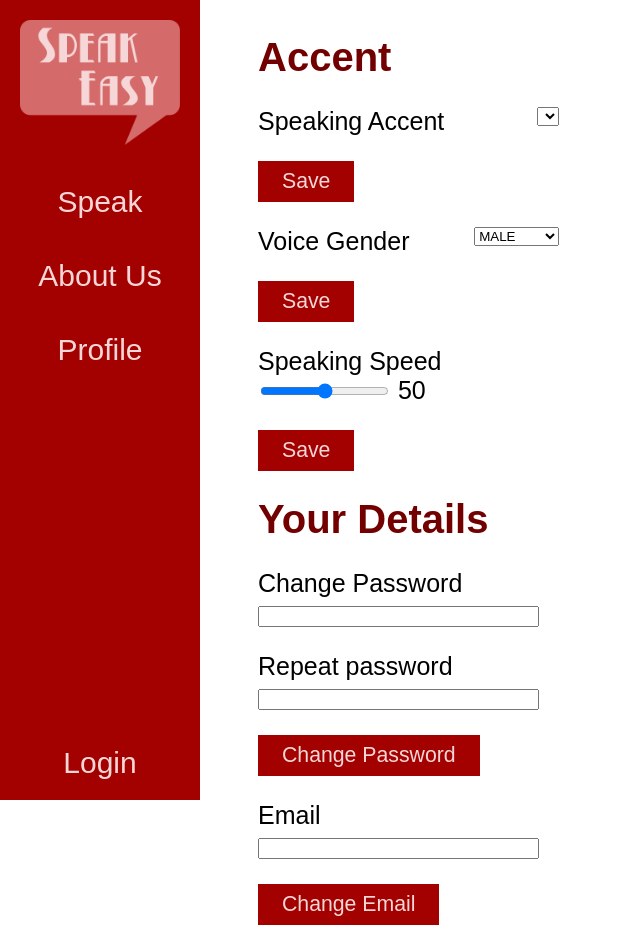
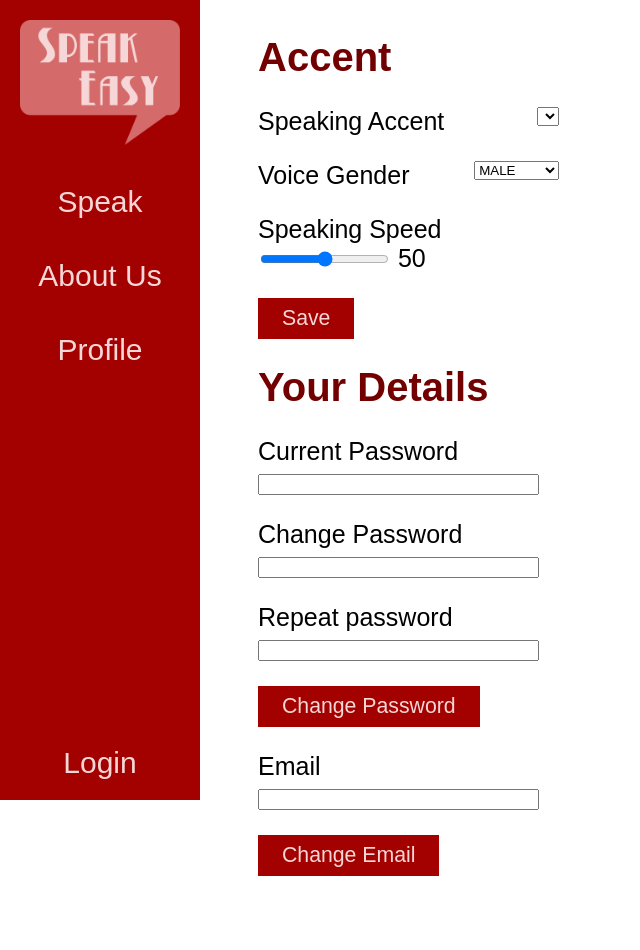
Before and after one commit to rakhadjo/speakeasy, a Flask app: page /profile in a window 1280 px wide. Shown: the whole page, without its empty margins (0-640 px from the left). After the commit the page ends 876 px from the top, so only its background shows below. Run offline with Flask 2, Linux system fonts and the light colour scheme; lists and menus that the app fills with data are empty.

Commit message:
Updated forms

```diff
--- a/speakeasy/app/forms.py
+++ b/speakeasy/app/forms.py
@@ -1,5 +1,12 @@
 from flask_wtf import FlaskForm
-from wtforms import StringField, PasswordField, BooleanField, SubmitField, SelectField
+from wtforms import (
+        StringField,
+        PasswordField,
+        BooleanField,
+        SubmitField,
+        SelectField,
+        FormField,
+        )
 from wtforms.fields.html5 import DecimalRangeField
 from wtforms.validators import ValidationError, DataRequired, Email, EqualTo, Length
 from app.models import User
@@ -35,25 +42,25 @@ class AccentProfileForm(FlaskForm):
     accent_dropdown = SelectField('Speaking Accent',
             choices = accents,
             validators = [DataRequired()])
-    submit = SubmitField("Save")
-
-class GenderProfileForm(FlaskForm):
     genders = [(g,g) for g in ("MALE", "FEMALE", "NEUTRAL")]
     gender_dropdown = SelectField("Voice Gender",
             choices = genders,
             validators = [DataRequired()])
-    submit = SubmitField("Save")
-
-class SpeedProfileForm(FlaskForm):
     speed = DecimalRangeField("Speaking Speed", default = 50)
-    submit = SubmitField("Save")
 
 class PasswordProfileForm(FlaskForm):
-    password = PasswordField("Change Password", validators=[DataRequired()])
-    password2 = PasswordField(
+    password = PasswordField("Current Password", validators=[DataRequired()])
+    new_password = PasswordField("Change Password", validators=[DataRequired()])
+    new_password2 = PasswordField(
             "Repeat password", validators=[DataRequired(), EqualTo("password")])
-    submit = SubmitField("Change Password")
 
 class EmailProfileForm(FlaskForm):
     email = StringField("Email", validators=[DataRequired(), Email()])
-    submit = SubmitField("Change Email")
+
+class ProfileForm(FlaskForm):
+    accent_form = FormField(AccentProfileForm)
+    password_form = FormField(PasswordProfileForm)
+    email_form = FormField(EmailProfileForm)
+    accent_submit = SubmitField("Save")
+    password_submit = SubmitField("Change Password")
+    email_submit = SubmitField("Change Email")
--- a/speakeasy/app/routes.py
+++ b/speakeasy/app/routes.py
@@ -11,11 +11,7 @@ from app.models import User, UserKeyboard, Keyboard
 from app.forms import (
         LoginForm,
         RegistrationForm,
-        AccentProfileForm,
-        GenderProfileForm,
-        SpeedProfileForm,
-        PasswordProfileForm,
-        EmailProfileForm,
+        ProfileForm,
         )
 
 @app.route("/")
@@ -80,26 +76,15 @@ def register():
 @app.route("/profile", methods=["GET", "POST"])
 #@login_required
 def profile():
-    accent_form = AccentProfileForm()
-    if accent_form.submit.data and accent_form.validate():
-        print(accent_form.accent_dropdown.data)
-    gender_form = GenderProfileForm()
-    if gender_form.submit.data and gender_form.validate():
-        print(gender_form.gender_dropdown.data)
-    speed_form = SpeedProfileForm()
-    if speed_form.submit.data and speed_form.validate():
-        print(speed_form.speed.data)
-    password_form = PasswordProfileForm()
-    if password_form.submit.data and password_form.validate():
-        print(password_form.password.data)
-        print(password_form.password.data)
-    email_form = EmailProfileForm()
-    if email_form.submit.data and email_form.validate():
-        print(email_form.email.data)
-    return render_template("profile.html",
-            accent_form=accent_form,
-            gender_form=gender_form,
-            password_form=password_form,
-            email_form=email_form,
-            speed_form=speed_form,
-            )
+    form = ProfileForm()
+    if form.accent_submit.data:
+        print("accent")
+        if form.accent_form.validate(form):
+            print(form.accent_form.accent_dropdown.data)
+    if form.password_submit.data:
+        if form.password_form.validate(form):
+            print("password validated")
+    if form.email_submit.data:
+        if form.email_form.validate(form):
+            print("email validated")
+    return render_template("profile.html", form=form)
--- a/speakeasy/app/templates/profile.html
+++ b/speakeasy/app/templates/profile.html
@@ -8,74 +8,67 @@
 <div class="column40">
 	<h1>Accent</h1>
 	<form action="" method="post" novalidate>
-		{{ accent_form.hidden_tag() }}
+		{{ form.hidden_tag() }}
+		{{ form.accent_form.hidden_tag() }}
+		{{ form.password_form.hidden_tag() }}
+		{{ form.email_form.hidden_tag() }}
 		<p>
-			{{ accent_form.accent_dropdown.label }}
-			{{ accent_form.accent_dropdown() }}
-			{% for error in accent_form.accent_dropdown.errors %}
-			<span class="error">[{{ error }}]</span>
-			{% endfor %}
-		</p>
-		<p style="display: block;">
-			{{ accent_form.submit() }}
-		</p>
-	</form>
-	<form action="" method="post" novalidate>
-		{{ gender_form.hidden_tag() }}
-		<p>
-			{{ gender_form.gender_dropdown.label }}
-			{{ gender_form.gender_dropdown() }}
-			{% for error in gender_form.gender_dropdown.errors %}
-			<span class="error">[{{ error }}]</span>
-			{% endfor %}
-		</p>
-		<p style="display: block;">{{ gender_form.submit() }}</p>
-	</form>
-	<form action="" method="post" novalidate>
-		{{ speed_form.hidden_tag() }}
-		<p>
-			{{ speed_form.speed.label }}
-			{{ speed_form.speed(min=0, max=100, oninput="outputUpdate(value)") }}
-			<output for="age" id="selected-age">{{ speed_form.speed.data }}</output>
-			{% for error in speed_form.speed.errors %}
-			<span class="error">[{{ error }}]</span>
-			{% endfor %}
-		</p>
-		<p>{{ speed_form.submit() }}</p>
-	</form>
-
-	<h1>Your Details</h1>
-	<form action="" method="post" novalidate>
-		{{ password_form.hidden_tag() }}
-		<p>
-			{{ password_form.password.label }}
-			<br>
-			{{ password_form.password(size=32) }}
-			{% for error in password_form.password.errors %}
+			{{ form.accent_form.accent_dropdown.label }}
+			{{ form.accent_form.accent_dropdown() }}
+			{% for error in form.accent_form.accent_dropdown.errors %}
 			<span class="error">[{{ error }}]</span>
 			{% endfor %}
 		</p>
 		<p>
-			{{ password_form.password2.label }}
-			<br>
-			{{ password_form.password2(size=32) }}
-			{% for error in password_form.password2.errors %}
+			{{ form.accent_form.gender_dropdown.label }}
+			{{ form.accent_form.gender_dropdown() }}
+			{% for error in form.accent_form.gender_dropdown.errors %}
 			<span class="error">[{{ error }}]</span>
 			{% endfor %}
 		</p>
-		<p>{{ password_form.submit() }}</p>
-	</form>
-	<form action="" method="post" novalidate>
-		{{ email_form.hidden_tag() }}
 		<p>
-			{{ email_form.email.label }}
-			<br>
-			{{ email_form.email(size=32) }}
-			{% for error in email_form.email.errors %}
+			{{ form.accent_form.speed.label }}
+			{{ form.accent_form.speed(min=0, max=100, oninput="outputUpdate(value)") }}
+			<output for="age" id="selected-age">{{ form.accent_form.speed.data }}</output>
+			{% for error in form.accent_form.speed.errors %}
 			<span class="error">[{{ error }}]</span>
 			{% endfor %}
 		</p>
-		<p>{{ email_form.submit() }}</p>
+		<p>{{ form.accent_submit() }}</p>
+	<h1>Your Details</h1>
+		<p>
+			{{ form.password_form.password.label }}
+			<br>
+			{{ form.password_form.password(size=32) }}
+			{% for error in form.password_form.password.errors %}
+			<span class="error">[{{ error }}]</span>
+			{% endfor %}
+		<p>
+			{{ form.password_form.new_password.label }}
+			<br>
+			{{ form.password_form.new_password(size=32) }}
+			{% for error in form.password_form.new_password.errors %}
+			<span class="error">[{{ error }}]</span>
+			{% endfor %}
+		</p>
+		<p>
+			{{ form.password_form.new_password2.label }}
+			<br>
+			{{ form.password_form.new_password2(size=32) }}
+			{% for error in form.password_form.new_password2.errors %}
+			<span class="error">[{{ error }}]</span>
+			{% endfor %}
+		</p>
+		<p>{{ form.password_submit() }}</p>
+		<p>
+			{{ form.email_form.email.label }}
+			<br>
+			{{ form.email_form.email(size=32) }}
+			{% for error in form.email_form.email.errors %}
+			<span class="error">[{{ error }}]</span>
+			{% endfor %}
+		</p>
+		<p>{{ form.email_submit() }}</p>
 	</form>
 </div>
 {% endblock %}
```
